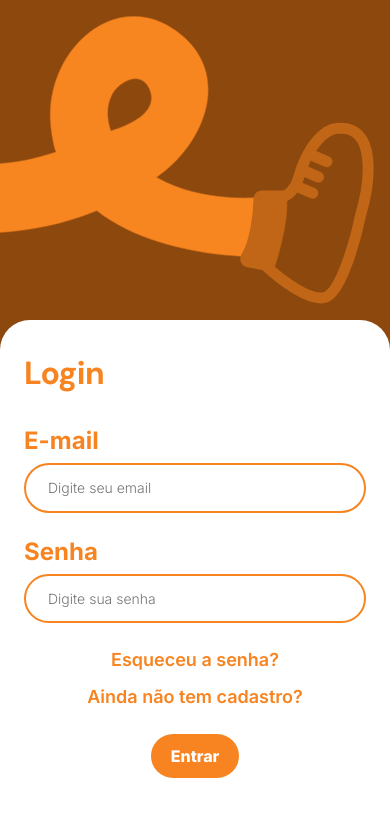
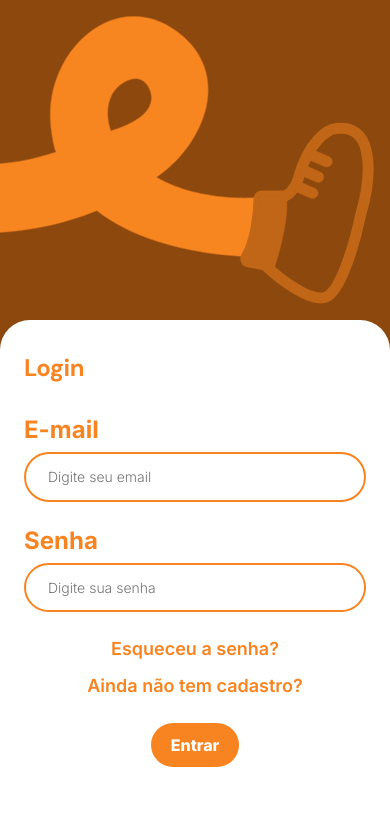
Before and after one commit to 1nogueirae/theka-library, a React (Vite) app: page /login in a window 390 px wide. Shown: the top 816 px of the page. Built offline with nearby package versions, Linux system fonts and the light colour scheme.

Commit message:
feat(ResponsiveStyles): adjust typography for smaller screens

```diff
--- a/src/style.css
+++ b/src/style.css
@@ -93,6 +93,15 @@
 
 }
 
+@media (max-width: 768px) {
+    :root {
+        --text-h1: 700 2.5rem/2.5rem var(--font-family-header);
+        --text-h2: 700 1.75rem/1.75rem var(--font-family-header);
+        --text-h3: 700 1.5rem var(--font-family-header);
+        --text-h4: 700 1rem var(--font-family-header);
+    }
+}
+
 *, ::before, ::after {
     box-sizing: border-box;
 }
```
